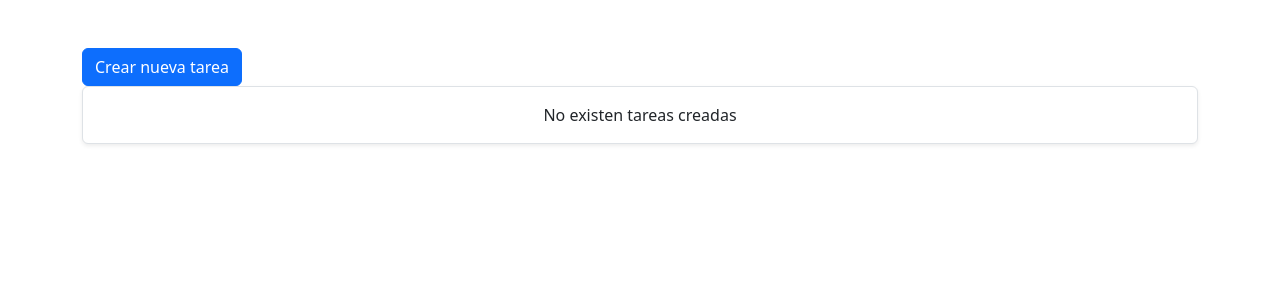
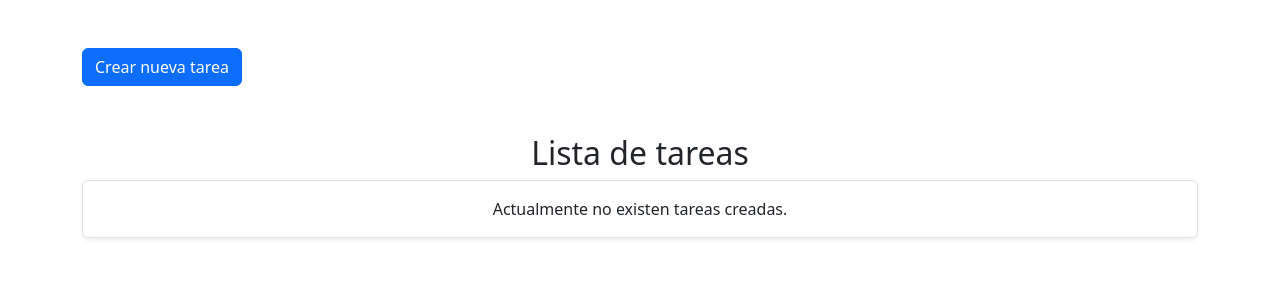
Before and after one commit to evans2919/primeros-pasos-con-react, a React (Vite) app in the folder react-to-do-app/: page / in a window 1280 px wide. Shown: the top 300 px of the page. Built offline with nearby package versions, Linux system fonts and the light colour scheme.

Commit message:
Título y botón para eliminar todas las tareas

```diff
--- a/react-to-do-app/src/components/ToDoList.jsx
+++ b/react-to-do-app/src/components/ToDoList.jsx
@@ -1,9 +1,22 @@
 /* eslint-disable react/prop-types */
 import ToDoListItem from "./ToDoListItem";
-const ToDoList = ({ toDo, updateToDo, deleteToDo }) => {
+const ToDoList = ({ toDo, updateToDo, deleteToDo, deleteAll }) => {
   return (
     <>
-      <ul className="list-group">
+      <h2 className="mt-5 text-center">Lista de tareas</h2>
+      {toDo.length > 0 && (
+        <div className="d-flex justify-content-end my-5">
+          <div>
+            <p>Tareas creadas: {toDo.length}</p>
+            {toDo.length > 1 && (
+              <button className="btn btn-danger" onClick={() => deleteAll()}>
+                Eliminar todas las tareas
+              </button>
+            )}
+          </div>
+        </div>
+      )}
+      <div className="row">
         {toDo.map((toDo) => (
           <ToDoListItem
             key={toDo.id}
@@ -12,11 +25,11 @@ const ToDoList = ({ toDo, updateToDo, deleteToDo }) => {
             deleteToDo={deleteToDo}
           ></ToDoListItem>
         ))}
-      </ul>
+      </div>
       {toDo.length === 0 && (
         <ul className="list-group">
           <li className="list-group-item shadow-sm p-3 mb-5 bg-body rounded text-center">
-            No existen tareas creadas
+            Actualmente no existen tareas creadas.
           </li>
         </ul>
       )}
```
